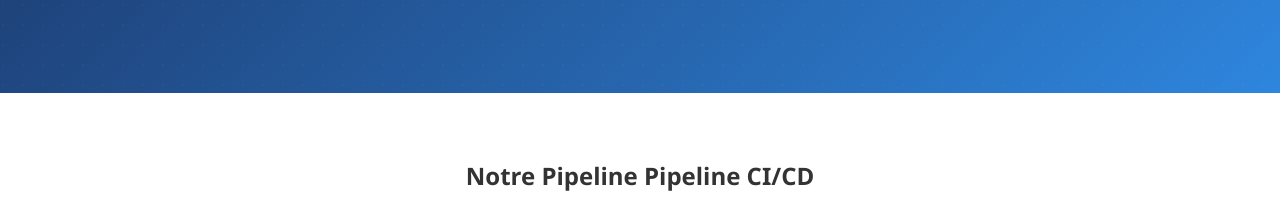
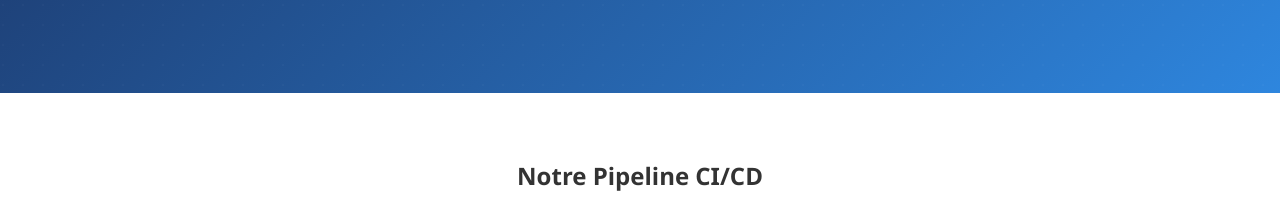
Before and after one commit to Nidawa1789/site-group4-cicd, a plain HTML site: page index.html in a window 1280 px wide. Shown: the part 498-722 px from the top of the page. Drawn offline with Linux system fonts and the light colour scheme.

Commit message:
anlever pipeline repetition

```diff
--- a/index.html
+++ b/index.html
@@ -263,7 +263,7 @@
   </section>
 
   <section class="workflow-section">
-    <h2>Notre Pipeline Pipeline CI/CD</h2>
+    <h2>Notre Pipeline CI/CD</h2>
     <div class="workflow-steps">
       <div class="step">
         <i class="fas fa-code-branch step-icon"></i>
```
